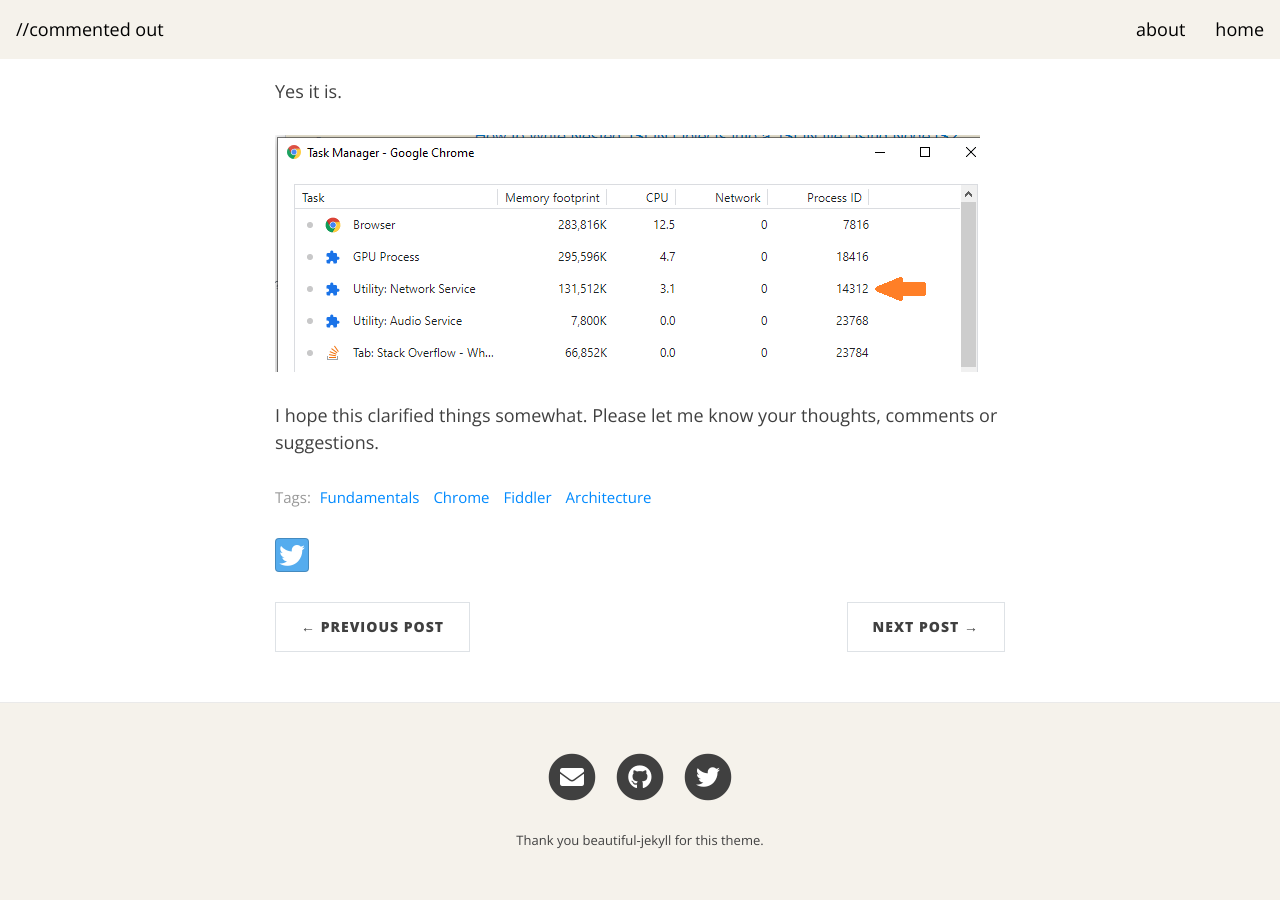
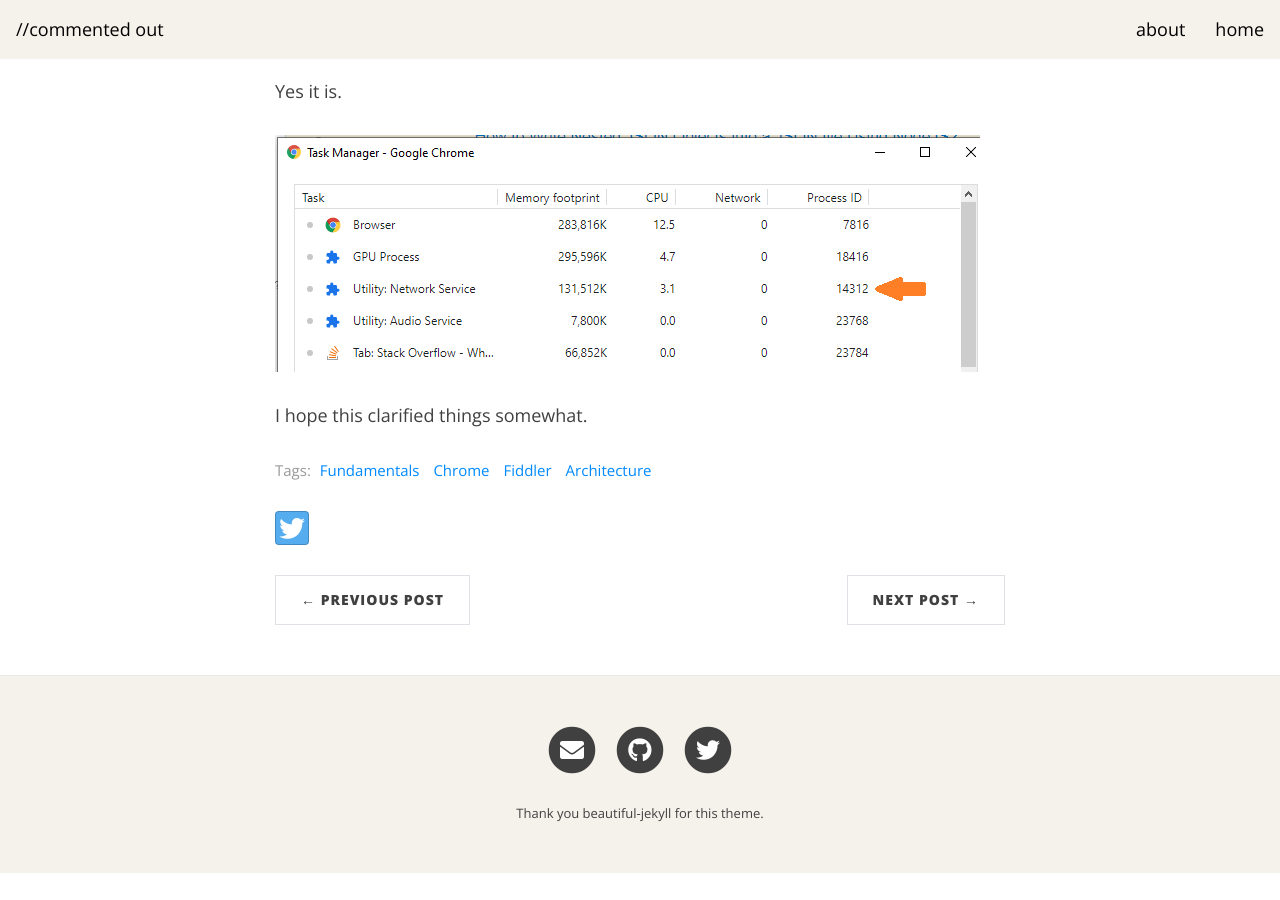
Before and after one commit to commentedout/commentedout.github.io, a Jekyll site: the page built from _posts/2020-05-16-fiddler-chrome-process-picker-issue.md, in a window 1280 px wide and 900 px high, scrolled down 3432 px. Built offline with Jekyll 4.4.1, drawn with Linux system fonts in a browser that asks for light colours; nearby versions of some CDN libraries; after the commit the page ends 4305 px from its top, so only the background shows below that.

Commit message:
_posts/2020-05-16-fiddler-chrome-process-picker-issue.md updated from https://stackedit.io/

```diff
--- a/_posts/2020-05-16-fiddler-chrome-process-picker-issue.md
+++ b/_posts/2020-05-16-fiddler-chrome-process-picker-issue.md
@@ -44,4 +44,4 @@
 
 ![Chrome Task Manager](https://raw.githubusercontent.com/commentedout/commentedout.github.io/master/assets/img/fidchr-fidl-chr-task-mgr.png)
 
-  I hope this clarified things somewhat. Please let me know your thoughts, comments or suggestions.
+  I hope this clarified things somewhat.
```
